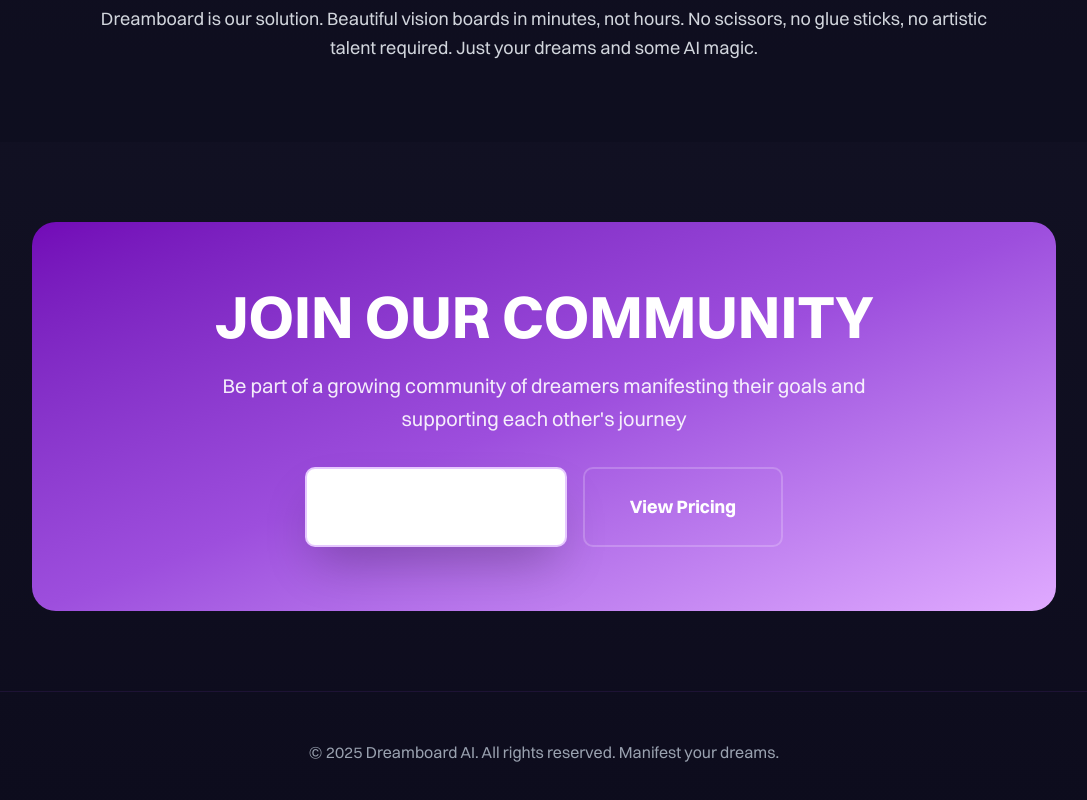
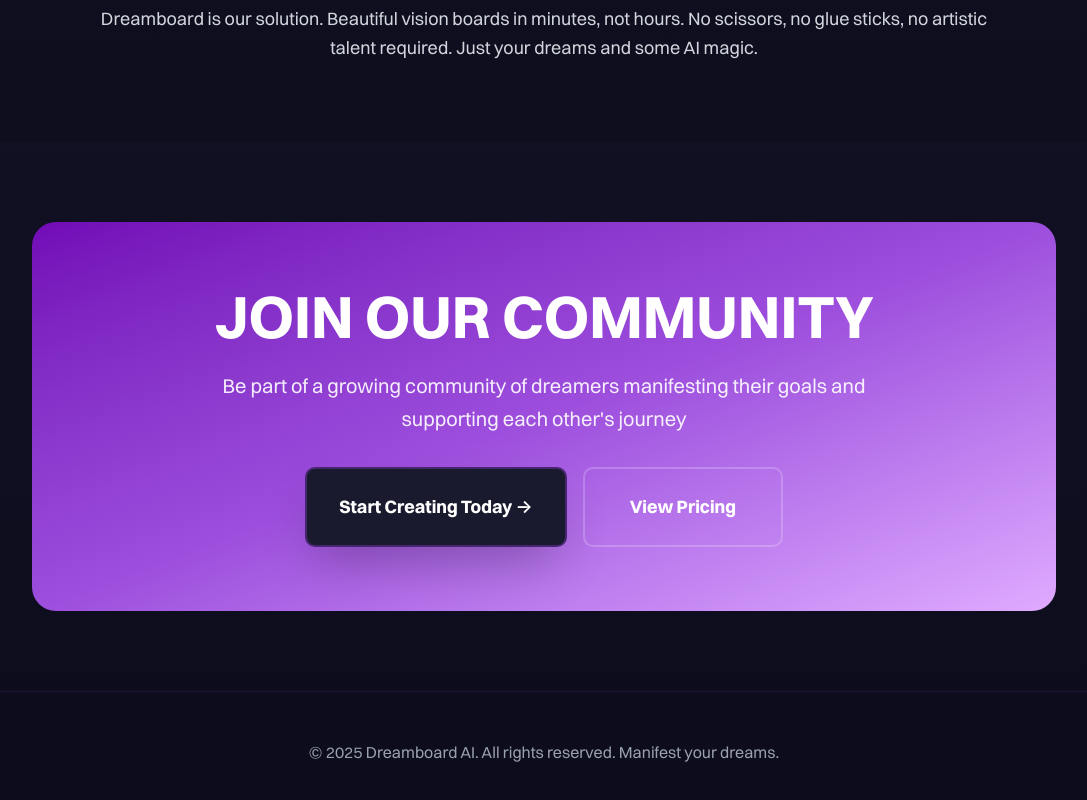
Before and after one commit to Bram-cat/Dreamboard, a Next.js app: page /about in a window 1280 px wide. Shown: the part 3377-4177 px from the top of the page, without its empty margins (96-1183 px from the left). Built offline with nearby package versions, Linux system fonts and the light colour scheme.

Commit message:
button color change

```diff
--- a/src/app/about/page.tsx
+++ b/src/app/about/page.tsx
@@ -312,7 +312,7 @@
                   <Button
                     variant="secondary"
                     size="lg"
-                    className="min-w-[200px] bg-white text-[#7209B7] hover:bg-white/95 shadow-2xl hover:scale-105 font-bold text-lg py-6"
+                    className="min-w-[200px] bg-[#0D0C1D] text-white hover:bg-[#1A1A2E] shadow-2xl hover:scale-105 font-bold text-lg py-6"
                   >
                     Start Creating Today →
                   </Button>
--- a/src/app/page.tsx
+++ b/src/app/page.tsx
@@ -407,7 +407,7 @@
                   <Button
                     variant="secondary"
                     size="lg"
-                    className="min-w-[240px] bg-white text-[#7209B7] hover:bg-white/95 shadow-2xl hover:scale-105 font-bold text-lg py-6"
+                    className="min-w-[240px] bg-[#0D0C1D] text-white hover:bg-[#1A1A2E] shadow-2xl hover:scale-105 font-bold text-lg py-6"
                   >
                     Start Creating Free →
                   </Button>
--- a/src/app/pricing/page.tsx
+++ b/src/app/pricing/page.tsx
@@ -399,7 +399,7 @@
                   <Button
                     variant="secondary"
                     size="lg"
-                    className="min-w-[240px] bg-white text-[#7209B7] hover:bg-white/95 shadow-2xl hover:scale-105 font-bold text-lg py-6"
+                    className="min-w-[240px] bg-[#0D0C1D] text-white hover:bg-[#1A1A2E] shadow-2xl hover:scale-105 font-bold text-lg py-6"
                   >
                     Start Free Today →
                   </Button>
```
